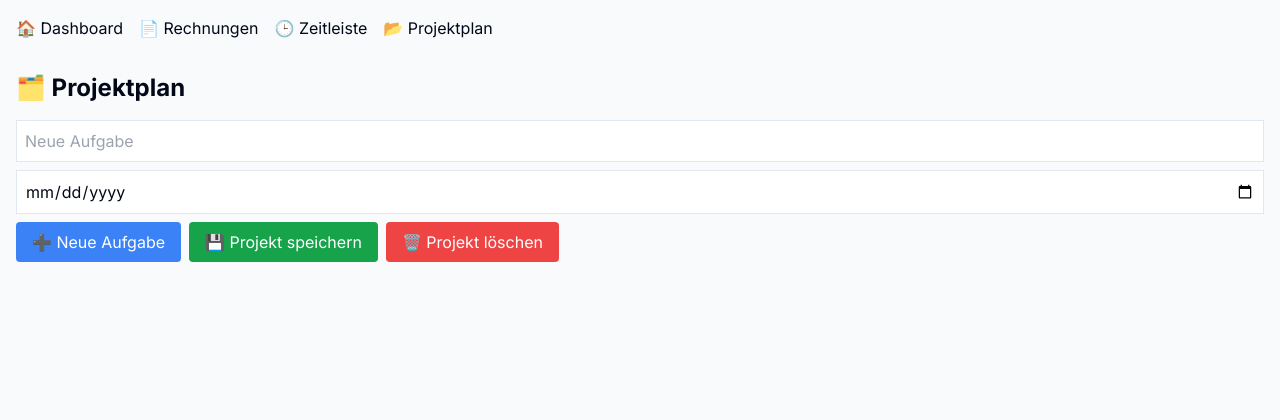
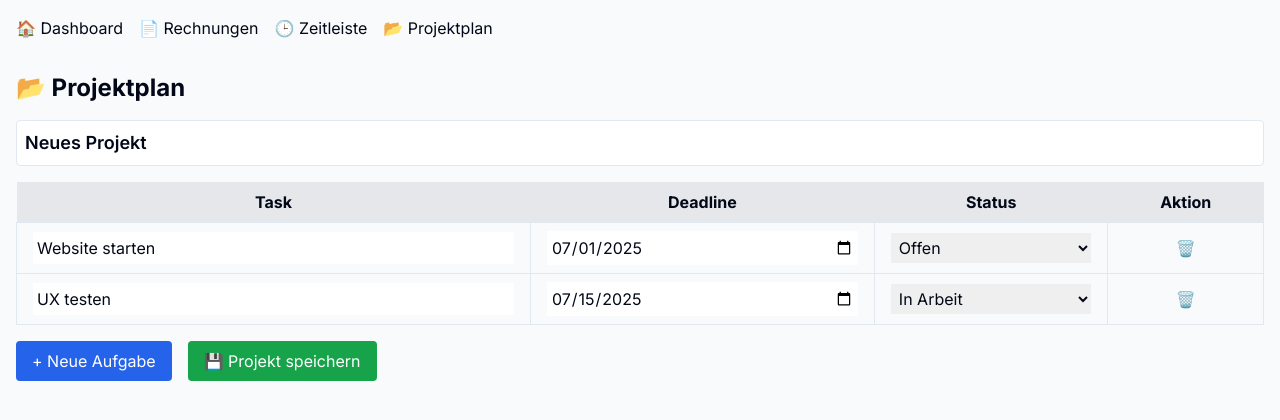
Before and after one commit to styliamo/doesinger-app, a React (Vite) app: page /#/plan in a window 1280 px wide. Shown: the top 420 px of the page. Built offline with nearby package versions, Linux system fonts and the light colour scheme.

Commit message:
feat: Projektname und speichern hinzugefügt

```diff
--- a/src/pages/ProjectPlan.tsx
+++ b/src/pages/ProjectPlan.tsx
@@ -1,93 +1,129 @@
-import { useState } from "react";
+import React, { useState } from "react";
 
-type Task = {
+interface Task {
   id: number;
   title: string;
   deadline: string;
+  status: string;
+}
+
+interface Project {
+  name: string;
+  tasks: Task[];
+}
+
+const defaultProject: Project = {
+  name: "Neues Projekt",
+  tasks: [
+    { id: 1, title: "Website starten", deadline: "2025-07-01", status: "Offen" },
+    { id: 2, title: "UX testen", deadline: "2025-07-15", status: "In Arbeit" },
+  ],
 };
 
-export default function ProjectPlan() {
-  const [tasks, setTasks] = useState<Task[]>([]);
-  const [title, setTitle] = useState("");
-  const [deadline, setDeadline] = useState("");
+export default function ProjectPlanPage() {
+  const [project, setProject] = useState<Project>(defaultProject);
+
+  const updateTask = (id: number, field: keyof Task, value: string) => {
+    const updatedTasks = project.tasks.map((task) =>
+      task.id === id ? { ...task, [field]: value } : task
+    );
+    setProject({ ...project, tasks: updatedTasks });
+  };
 
   const addTask = () => {
-    if (title.trim() && deadline) {
     const newTask: Task = {
       id: Date.now(),
-        title,
-        deadline,
+      title: "Neue Aufgabe",
+      deadline: new Date().toISOString().split("T")[0],
+      status: "Offen",
     };
-      setTasks([...tasks, newTask]);
-      setTitle("");
-      setDeadline("");
-    }
+    setProject({ ...project, tasks: [...project.tasks, newTask] });
   };
 
   const deleteTask = (id: number) => {
-    setTasks(tasks.filter((task) => task.id !== id));
-  };
-
-  const deleteAll = () => {
-    if (confirm("Bist du sicher, dass du das gesamte Projekt löschen willst?")) {
-      setTasks([]);
-    }
+    const filtered = project.tasks.filter((task) => task.id !== id);
+    setProject({ ...project, tasks: filtered });
   };
 
   const saveProject = () => {
-    alert("Projekt wurde gespeichert!");
+    alert(`Projekt "${project.name}" wurde gespeichert!`);
+    console.log("Gespeichertes Projekt:", project);
   };
 
   return (
     <div className="p-4">
-      <h2 className="text-2xl font-bold mb-4">🗂️ Projektplan</h2>
-      <div className="mb-4 space-y-2">
+      <h1 className="text-2xl font-bold mb-4">📂 Projektplan</h1>
+
       <input
-          className="border p-2 w-full"
-          placeholder="Neue Aufgabe"
-          value={title}
-          onChange={(e) => setTitle(e.target.value)}
+        type="text"
+        className="mb-4 p-2 border rounded w-full font-semibold text-lg"
+        placeholder="Projektname"
+        value={project.name}
+        onChange={(e) => setProject({ ...project, name: e.target.value })}
       />
+
+      <table className="w-full table-auto mb-4">
+        <thead>
+          <tr className="bg-gray-200">
+            <th className="px-4 py-2">Task</th>
+            <th className="px-4 py-2">Deadline</th>
+            <th className="px-4 py-2">Status</th>
+            <th className="px-4 py-2">Aktion</th>
+          </tr>
+        </thead>
+        <tbody>
+          {project.tasks.map((task) => (
+            <tr key={task.id}>
+              <td className="border px-4 py-2">
                 <input
-          className="border p-2 w-full"
+                  className="w-full p-1"
+                  type="text"
+                  value={task.title}
+                  onChange={(e) => updateTask(task.id, "title", e.target.value)}
+                />
+              </td>
+              <td className="border px-4 py-2">
+                <input
+                  className="w-full p-1"
                   type="date"
-          value={deadline}
-          onChange={(e) => setDeadline(e.target.value)}
+                  value={task.deadline}
+                  onChange={(e) => updateTask(task.id, "deadline", e.target.value)}
                 />
+              </td>
+              <td className="border px-4 py-2">
+                <select
+                  className="w-full p-1"
+                  value={task.status}
+                  onChange={(e) => updateTask(task.id, "status", e.target.value)}
+                >
+                  <option>Offen</option>
+                  <option>In Arbeit</option>
+                  <option>Erledigt</option>
+                </select>
+              </td>
+              <td className="border px-4 py-2 text-center">
+                <button onClick={() => deleteTask(task.id)}>🗑️</button>
+              </td>
+            </tr>
+          ))}
+        </tbody>
+      </table>
+
+      <div className="flex gap-4">
         <button
+          className="bg-blue-600 text-white px-4 py-2 rounded hover:bg-blue-700"
           onClick={addTask}
-          className="bg-blue-500 text-white px-4 py-2 rounded"
         >
-          ➕ Neue Aufgabe
+          + Neue Aufgabe
         </button>
+
         <button
+          className="bg-green-600 text-white px-4 py-2 rounded hover:bg-green-700"
           onClick={saveProject}
-          className="bg-green-600 text-white px-4 py-2 rounded ml-2"
         >
           💾 Projekt speichern
         </button>
-        <button
-          onClick={deleteAll}
-          className="bg-red-500 text-white px-4 py-2 rounded ml-2"
-        >
-          🗑️ Projekt löschen
-        </button>
       </div>
-      <ul>
-        {tasks.map((task) => (
-          <li key={task.id} className="border-b py-2 flex justify-between">
-            <span>
-              {task.title} – <em>{task.deadline}</em>
-            </span>
-            <button
-              onClick={() => deleteTask(task.id)}
-              className="text-red-600"
-            >
-              🗑️ Löschen
-            </button>
-          </li>
-        ))}
-      </ul>
     </div>
   );
 }
```
Also changed, not shown: 5 other files (tests, documents, lock files or other folders). Lines whose indentation alone changed are shown as unchanged.
